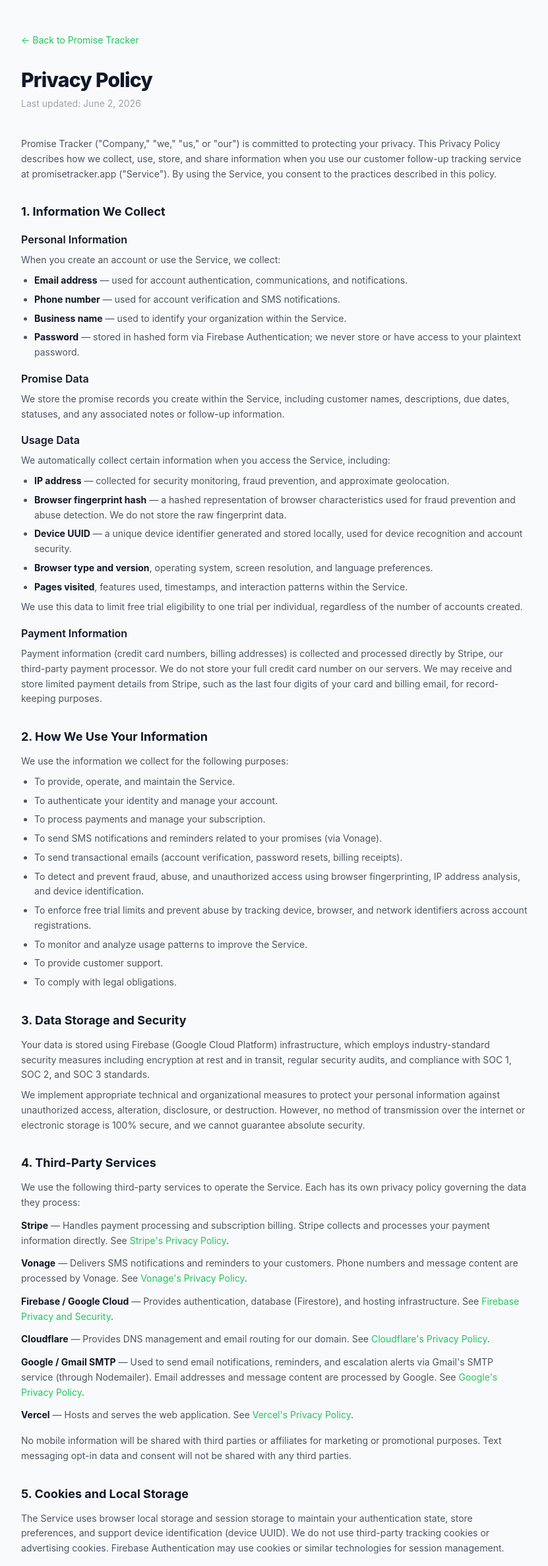
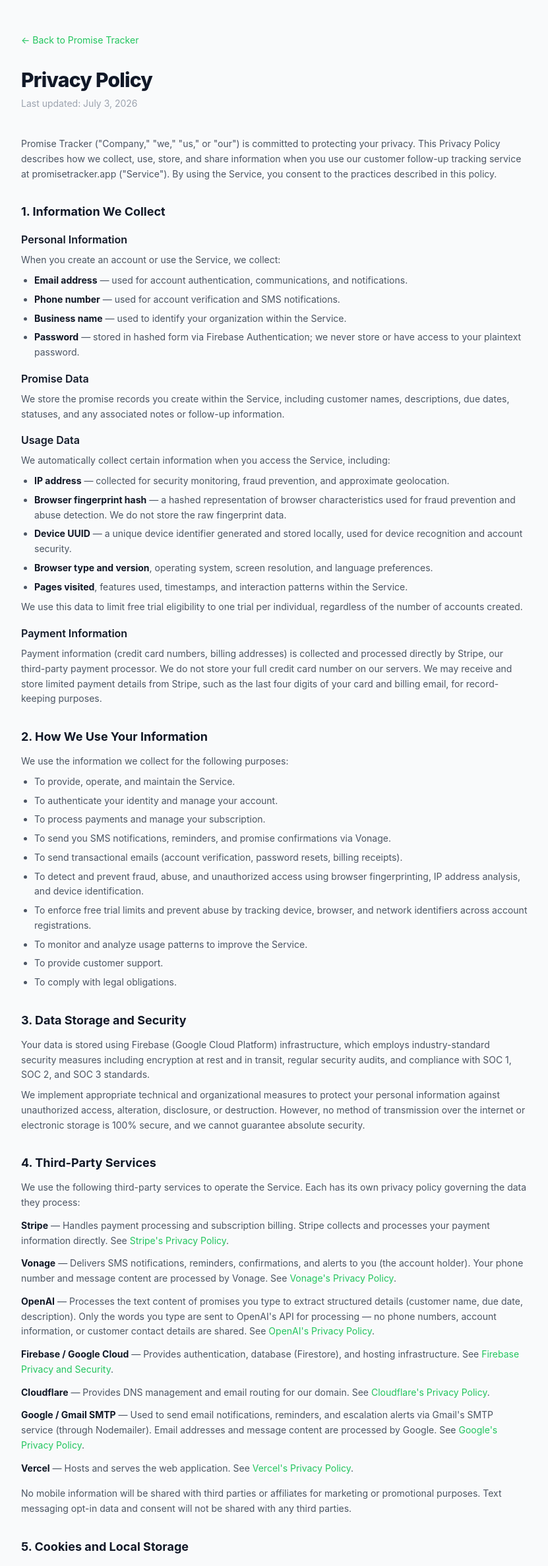
Before and after one commit to jobblixor/promise-tracker-mvp, a React (Vite) app: page /privacy in a window 1280 px wide. Shown: the top 2374 px of the page at 66% size, without its empty margins (224-1055 px from the left). Built offline with nearby package versions, Linux system fonts and the light colour scheme; no server answers.

Commit message:
Fix Privacy Policy: SMS goes to user not customers, add OpenAI disclosure

```diff
--- a/src/pages/PrivacyPage.jsx
+++ b/src/pages/PrivacyPage.jsx
@@ -9,7 +9,7 @@ export default function PrivacyPage() {
         </Link>
 
         <h1 className="text-3xl font-extrabold text-text-primary tracking-tight mb-2">Privacy Policy</h1>
-        <p className="text-sm text-text-muted mb-10">Last updated: June 2, 2026</p>
+        <p className="text-sm text-text-muted mb-10">Last updated: July 3, 2026</p>
 
         <div className="space-y-8 text-sm leading-relaxed text-text-secondary">
 
@@ -62,7 +62,7 @@ export default function PrivacyPage() {
               <li>To provide, operate, and maintain the Service.</li>
               <li>To authenticate your identity and manage your account.</li>
               <li>To process payments and manage your subscription.</li>
-              <li>To send SMS notifications and reminders related to your promises (via Vonage).</li>
+              <li>To send you SMS notifications, reminders, and promise confirmations via Vonage.</li>
               <li>To send transactional emails (account verification, password resets, billing receipts).</li>
               <li>To detect and prevent fraud, abuse, and unauthorized access using browser fingerprinting, IP address analysis, and device identification.</li>
               <li>To enforce free trial limits and prevent abuse by tracking device, browser, and network identifiers across account registrations.</li>
@@ -91,7 +91,10 @@ export default function PrivacyPage() {
                 <strong className="text-text-primary">Stripe</strong> — Handles payment processing and subscription billing. Stripe collects and processes your payment information directly. See <a href="https://stripe.com/privacy" target="_blank" rel="noopener noreferrer" className="text-accent hover:underline">Stripe's Privacy Policy</a>.
               </li>
               <li>
-                <strong className="text-text-primary">Vonage</strong> — Delivers SMS notifications and reminders to your customers. Phone numbers and message content are processed by Vonage. See <a href="https://www.vonage.com/legal/privacy-policy" target="_blank" rel="noopener noreferrer" className="text-accent hover:underline">Vonage's Privacy Policy</a>.
+                <strong className="text-text-primary">Vonage</strong> — Delivers SMS notifications, reminders, confirmations, and alerts to you (the account holder). Your phone number and message content are processed by Vonage. See <a href="https://www.vonage.com/legal/privacy-policy" target="_blank" rel="noopener noreferrer" className="text-accent hover:underline">Vonage's Privacy Policy</a>.
+              </li>
+              <li>
+                <strong className="text-text-primary">OpenAI</strong> — Processes the text content of promises you type to extract structured details (customer name, due date, description). Only the words you type are sent to OpenAI's API for processing — no phone numbers, account information, or customer contact details are shared. See <a href="https://openai.com/policies/privacy-policy" target="_blank" rel="noopener noreferrer" className="text-accent hover:underline">OpenAI's Privacy Policy</a>.
               </li>
               <li>
                 <strong className="text-text-primary">Firebase / Google Cloud</strong> — Provides authentication, database (Firestore), and hosting infrastructure. See <a href="https://firebase.google.com/support/privacy" target="_blank" rel="noopener noreferrer" className="text-accent hover:underline">Firebase Privacy and Security</a>.
```
